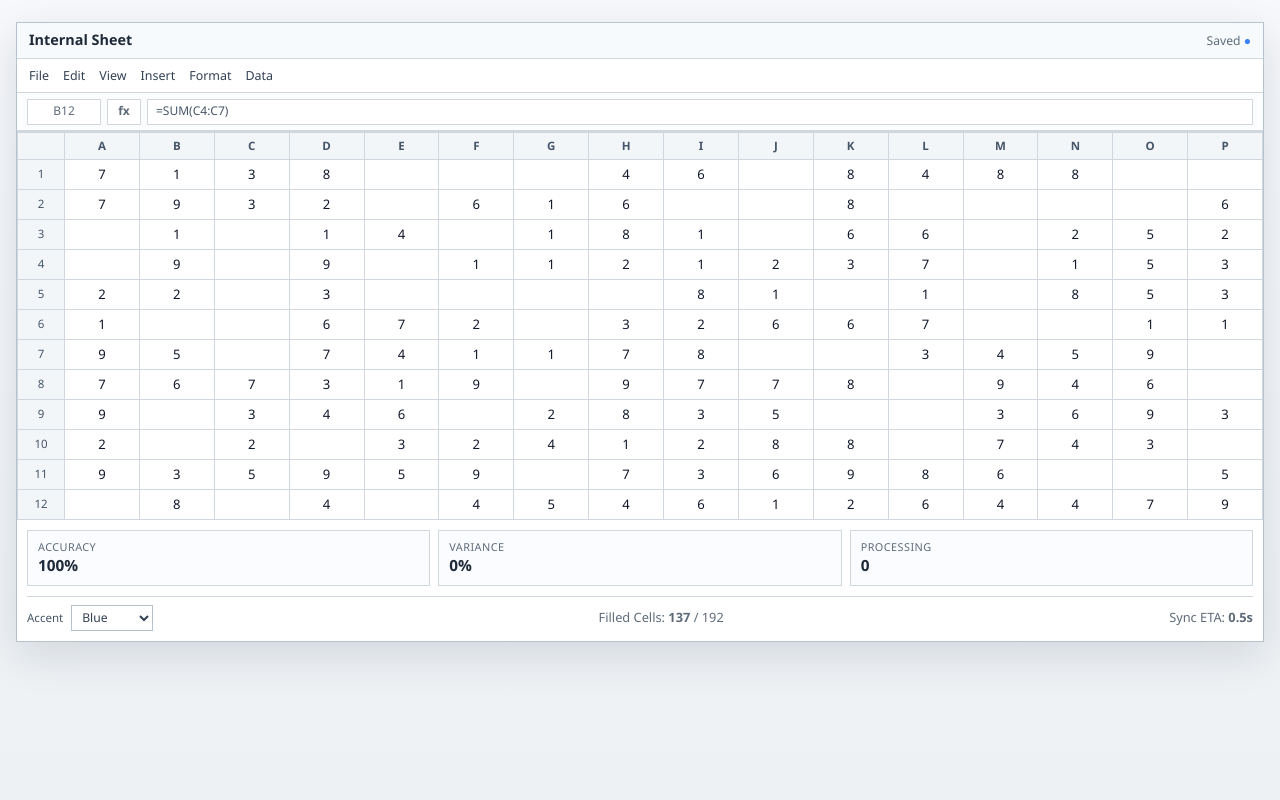
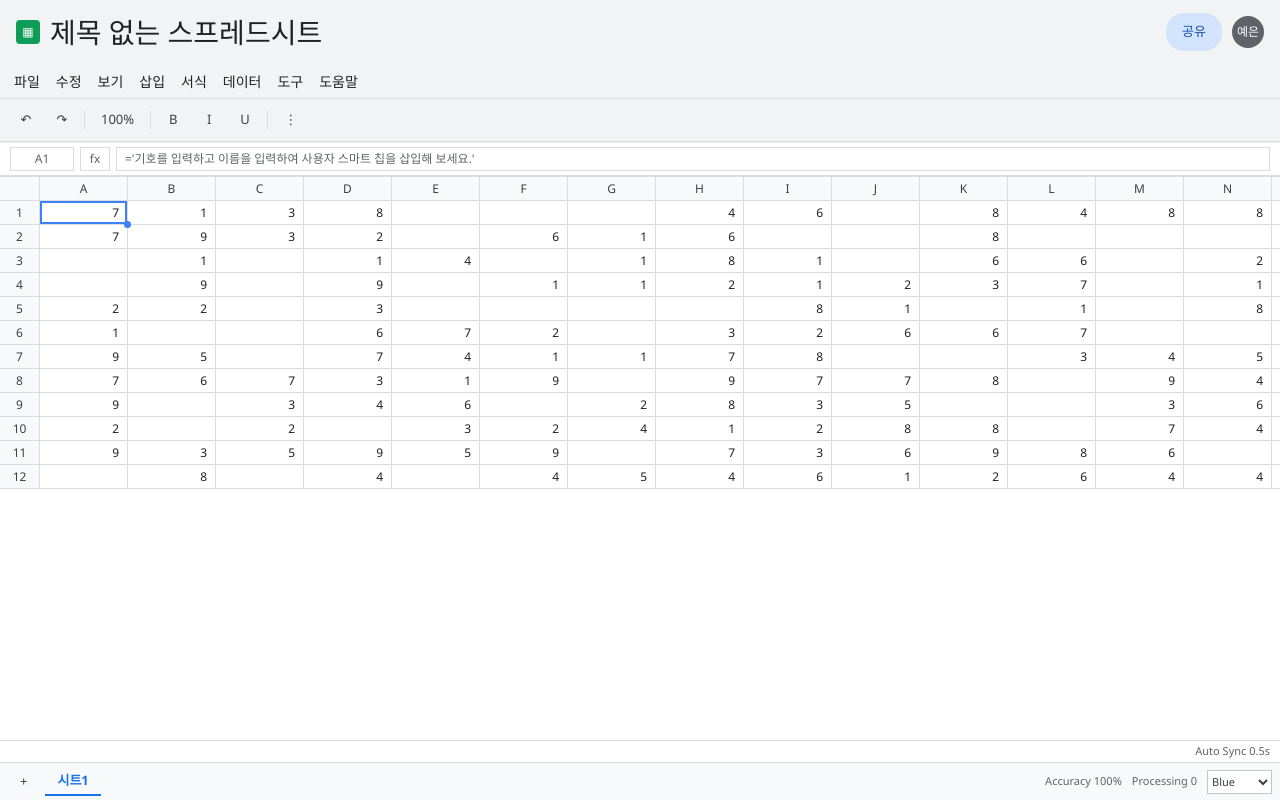
Before and after one commit to aeongiii/working-game, a React (Vite) app: page / in a window 1280 px wide. Built offline with nearby package versions, Linux system fonts and the light colour scheme.

Commit message:
style: align UI closer to sheets-like workspace chrome

```diff
--- a/src/App.tsx
+++ b/src/App.tsx
@@ -25,27 +25,61 @@ const COLUMN_LABELS = Array.from({ length: GRID_COLS }, (_, index) =>
   String.fromCharCode(65 + index),
 )
 
-function Header() {
+function toAddress(index: number) {
+  const row = Math.floor(index / GRID_COLS) + 1
+  const col = COLUMN_LABELS[index % GRID_COLS] ?? 'A'
+  return `${col}${row}`
+}
+
+function Header({
+  activeAddress,
+  hiddenMode,
+}: {
+  activeAddress: string
+  hiddenMode: boolean
+}) {
   return (
     <header className="wg-header" aria-label="sheet chrome">
-      <div className="wg-titlebar">
-        <h1>Internal Sheet</h1>
-        <div className="saved-indicator" aria-label="saved">
-          Saved <span aria-hidden>●</span>
+      <div className="wg-appbar">
+        <div className="wg-app-left">
+          <div className="wg-doc-icon" aria-hidden>
+            ▦
+          </div>
+          <div className="wg-doc-title">제목 없는 스프레드시트</div>
+        </div>
+        <div className="wg-app-right">
+          <button type="button">공유</button>
+          <div className="wg-avatar">예은</div>
         </div>
       </div>
       <div className="wg-menubar">
-        <span>File</span>
-        <span>Edit</span>
-        <span>View</span>
-        <span>Insert</span>
-        <span>Format</span>
-        <span>Data</span>
+        <span>파일</span>
+        <span>수정</span>
+        <span>보기</span>
+        <span>삽입</span>
+        <span>서식</span>
+        <span>데이터</span>
+        <span>도구</span>
+        <span>도움말</span>
+      </div>
+      <div className="wg-toolbar">
+        <span className="tool">↶</span>
+        <span className="tool">↷</span>
+        <span className="divider" />
+        <span className="tool">100%</span>
+        <span className="divider" />
+        <span className="tool">B</span>
+        <span className="tool">I</span>
+        <span className="tool">U</span>
+        <span className="divider" />
+        <span className="tool">⋮</span>
       </div>
       <div className="wg-formula" aria-label="formula bar">
-        <div className="wg-namebox">B12</div>
+        <div className="wg-namebox">{activeAddress}</div>
         <div className="wg-fx">fx</div>
-        <div className="wg-formula-input">=SUM(C4:C7)</div>
+        <div className="wg-formula-input">
+          {hiddenMode ? '0' : "='기호를 입력하고 이름을 입력하여 사용자 스마트 칩을 삽입해 보세요.'"}
+        </div>
       </div>
     </header>
   )
@@ -55,6 +89,7 @@ function Grid({
   cells,
   hiddenMode,
   previewIndices,
+  activeIndex,
   onCellClick,
   onCellHover,
   onCellLeave,
@@ -62,6 +97,7 @@ function Grid({
   cells: Cell[]
   hiddenMode: boolean
   previewIndices: Set<number>
+  activeIndex: number
   onCellClick: (index: number) => void
   onCellHover: (index: number) => void
   onCellLeave: () => void
@@ -69,12 +105,14 @@ function Grid({
   return (
     <section className="wg-grid-wrap" aria-label="number grid">
       <div className="wg-grid">
+        <div className="wg-grid-top">
           <div className="wg-grid-corner" />
           {COLUMN_LABELS.map((label) => (
             <div key={label} className="wg-col-header">
               {label}
             </div>
           ))}
+        </div>
         {Array.from({ length: GRID_ROWS }, (_, row) => (
           <div key={`r-${row}`} className="wg-grid-row">
             <div className="wg-row-header">{row + 1}</div>
@@ -83,10 +121,11 @@ function Grid({
               const cell = cells[index]
               const displayValue = hiddenMode ? '0' : cell.value ?? ''
               const isPreview = previewIndices.has(index)
+              const isActive = activeIndex === index
               return (
                 <button
                   key={cell.id}
-                  className={`wg-cell ${isPreview ? 'is-match' : ''}`}
+                  className={`wg-cell ${isPreview ? 'is-match' : ''} ${isActive ? 'is-active' : ''}`}
                   type="button"
                   onClick={() => onCellClick(index)}
                   onMouseEnter={() => onCellHover(index)}
@@ -103,60 +142,42 @@ function Grid({
   )
 }
 
-function MetricsPanel({
+function SheetBar({
   score,
   clickCount,
   clearCount,
   hiddenMode,
+  theme,
+  onThemeChange,
 }: {
   score: number
   clickCount: number
   clearCount: number
   hiddenMode: boolean
+  theme: string
+  onThemeChange: (value: string) => void
 }) {
   const accuracy = clickCount === 0 ? 100 : Math.round((clearCount / clickCount) * 100)
-  const variance = Math.max(0, 100 - accuracy)
-
   return (
-    <section className="wg-metrics" aria-label="kpi panel">
-      <div>
-        <span>Accuracy</span>
-        <strong>{hiddenMode ? '--' : `${accuracy}%`}</strong>
+    <footer className="wg-sheetbar">
+      <div className="sheet-tabs">
+        <button type="button">+</button>
+        <button type="button" className="active">
+          시트1
+        </button>
       </div>
-      <div>
-        <span>Variance</span>
-        <strong>{hiddenMode ? '--' : `${variance}%`}</strong>
-      </div>
-      <div>
-        <span>Processing</span>
-        <strong>{hiddenMode ? '--' : score.toLocaleString()}</strong>
-      </div>
-    </section>
-  )
-}
-
-function ThemeSelector({
-  theme,
-  onChange,
-}: {
-  theme: string
-  onChange: (value: string) => void
-}) {
-  return (
-    <section className="wg-theme">
-      <label htmlFor="theme-selector">Accent</label>
-      <select
-        id="theme-selector"
-        value={theme}
-        onChange={(event) => onChange(event.target.value)}
-      >
+      <div className="sheet-status">
+        <span>Accuracy {hiddenMode ? '--' : `${accuracy}%`}</span>
+        <span>Processing {hiddenMode ? '--' : score.toLocaleString()}</span>
+        <select value={theme} onChange={(event) => onThemeChange(event.target.value)}>
           {THEMES.map((item) => (
             <option key={item.value} value={item.value}>
               {item.label}
             </option>
           ))}
         </select>
-    </section>
+      </div>
+    </footer>
   )
 }
 
@@ -165,6 +186,7 @@ function App() {
   const [score, setScore] = useState(0)
   const [clickCount, setClickCount] = useState(0)
   const [clearCount, setClearCount] = useState(0)
+  const [activeIndex, setActiveIndex] = useState(0)
   const [hiddenMode, setHiddenMode] = useState(false)
   const [gameOver, setGameOver] = useState(false)
   const [previewIndices, setPreviewIndices] = useState<Set<number>>(new Set())
@@ -174,6 +196,7 @@ function App() {
   })
 
   const hasMatch = useMemo(() => hasAnyMatch(cells), [cells])
+  const activeAddress = useMemo(() => toAddress(activeIndex), [activeIndex])
 
   useEffect(() => {
     document.documentElement.style.setProperty('--accent', theme)
@@ -220,11 +243,6 @@ function App() {
     return () => window.clearInterval(countdown)
   }, [hiddenMode, gameOver])
 
-  const filledCount = useMemo(
-    () => cells.reduce((count, cell) => count + (cell.value === null ? 0 : 1), 0),
-    [cells],
-  )
-
   const handleCellHover = (index: number) => {
     if (hiddenMode || gameOver) {
       return
@@ -247,7 +265,9 @@ function App() {
       return
     }
 
+    setActiveIndex(index)
     setClickCount((prev) => prev + 1)
+
     const value = cells[index].value
     if (value === null) {
       return
@@ -275,6 +295,7 @@ function App() {
     setScore(0)
     setClickCount(0)
     setClearCount(0)
+    setActiveIndex(0)
     setGameOver(false)
     setHiddenMode(false)
     setPreviewIndices(new Set())
@@ -283,34 +304,22 @@ function App() {
 
   return (
     <main className="wg-app">
-      <Header />
+      <Header activeAddress={activeAddress} hiddenMode={hiddenMode} />
       <Grid
         cells={cells}
         hiddenMode={hiddenMode}
         previewIndices={previewIndices}
+        activeIndex={activeIndex}
         onCellClick={handleCellClick}
         onCellHover={handleCellHover}
         onCellLeave={handleCellLeave}
       />
-      <MetricsPanel
-        score={score}
-        clickCount={clickCount}
-        clearCount={clearCount}
-        hiddenMode={hiddenMode}
-      />
-      <div className="wg-footer">
-        <ThemeSelector theme={theme} onChange={setTheme} />
-        <p className="wg-footer-stat">
-          Filled Cells: <strong>{filledCount}</strong> / {GRID_ROWS * GRID_COLS}
-        </p>
-        <p className="wg-footer-stat">
-          Sync ETA: <strong>{hiddenMode ? '--' : `${(nextTickMs / 1000).toFixed(1)}s`}</strong>
-        </p>
-      </div>
+      <div className="wg-runtime">{hiddenMode ? '숨김 모드' : `Auto Sync ${(
+        nextTickMs / 1000
+      ).toFixed(1)}s`}</div>
       {!gameOver && !hiddenMode && !hasMatch && (
-        <p className="wg-note">No valid group. Waiting for auto recalculation...</p>
+        <p className="wg-note">매칭 가능한 그룹이 없습니다. 자동 반영을 기다리는 중...</p>
       )}
-
       {gameOver && (
         <section className="wg-gameover" role="alertdialog" aria-label="game over">
           <h2>Recalculation Failed</h2>
@@ -319,6 +328,14 @@ function App() {
           </button>
         </section>
       )}
+      <SheetBar
+        score={score}
+        clickCount={clickCount}
+        clearCount={clearCount}
+        hiddenMode={hiddenMode}
+        theme={theme}
+        onThemeChange={setTheme}
+      />
     </main>
   )
 }
--- a/src/index.css
+++ b/src/index.css
@@ -1,17 +1,14 @@
 @import "tailwindcss";
 
 :root {
-  font-family: "Segoe UI", "Malgun Gothic", "Noto Sans KR", sans-serif;
-  line-height: 1.4;
-  font-weight: 400;
-  --accent: 59 130 246;
-  --bg: #edf1f4;
-  --window: #ffffff;
-  --line: #d0d7de;
-  --line-strong: #b8c2cc;
-  --text: #1f2937;
-  --muted: #5f6b7a;
-  --header: #f3f6f9;
+  font-family: "Google Sans", "Noto Sans KR", "Segoe UI", sans-serif;
+  --accent: 26 115 232;
+  --bg: #f1f3f4;
+  --chrome: #f1f3f4;
+  --line: #dadce0;
+  --line-dark: #c3c7cc;
+  --text: #202124;
+  --muted: #5f6368;
 }
 
 * {
@@ -23,102 +20,157 @@ body {
   min-width: 320px;
   min-height: 100vh;
   color: var(--text);
-  background:
-    linear-gradient(180deg, #f6f8fb 0%, var(--bg) 100%);
+  background: var(--bg);
 }
 
 #root {
   min-height: 100vh;
-  padding: 22px 16px;
 }
 
 .wg-app {
-  max-width: 1280px;
-  margin: 0 auto;
-  border: 1px solid var(--line-strong);
-  background: var(--window);
-  box-shadow: 0 14px 40px rgba(15, 23, 42, 0.12);
+  min-height: 100vh;
+  display: grid;
+  grid-template-rows: auto 1fr auto auto auto;
+  background: #fff;
 }
 
 .wg-header {
+  background: var(--chrome);
   border-bottom: 1px solid var(--line);
 }
 
-.wg-titlebar {
-  height: 36px;
-  padding: 0 12px;
+.wg-appbar {
+  height: 64px;
+  padding: 0 16px;
   display: flex;
   align-items: center;
   justify-content: space-between;
-  background: #f7fafc;
-  border-bottom: 1px solid var(--line);
 }
 
-.wg-titlebar h1 {
-  margin: 0;
-  font-size: 0.9rem;
-  font-weight: 600;
+.wg-app-left {
+  display: flex;
+  align-items: center;
+  gap: 10px;
 }
 
-.saved-indicator {
-  font-size: 0.76rem;
-  color: var(--muted);
+.wg-doc-icon {
+  width: 24px;
+  height: 24px;
+  display: flex;
+  align-items: center;
+  justify-content: center;
+  background: #0f9d58;
+  color: #fff;
+  border-radius: 4px;
+  font-size: 12px;
 }
 
-.saved-indicator span {
-  color: rgb(var(--accent));
+.wg-doc-title {
+  font-size: 1.75rem;
+  font-weight: 400;
+  line-height: 1;
+}
+
+.wg-app-right {
+  display: flex;
+  align-items: center;
+  gap: 10px;
+}
+
+.wg-app-right button {
+  border: 0;
+  border-radius: 18px;
+  background: #d2e3fc;
+  color: #174ea6;
+  font-size: 13px;
+  padding: 9px 16px;
+  cursor: pointer;
+}
+
+.wg-avatar {
+  width: 32px;
+  height: 32px;
+  display: flex;
+  align-items: center;
+  justify-content: center;
+  border-radius: 50%;
+  background: #5f6368;
+  color: #fff;
+  font-size: 12px;
 }
 
 .wg-menubar {
   height: 34px;
+  padding: 0 14px;
+  display: flex;
+  align-items: center;
+  gap: 16px;
+  font-size: 14px;
+}
+
+.wg-toolbar {
+  height: 44px;
   padding: 0 12px;
   display: flex;
   align-items: center;
-  gap: 14px;
-  font-size: 0.78rem;
+  gap: 8px;
+  border-top: 1px solid var(--line);
   border-bottom: 1px solid var(--line);
-  background: #fff;
 }
 
-.wg-menubar span {
-  color: #334155;
+.tool {
+  min-width: 28px;
+  height: 28px;
+  padding: 0 8px;
+  border-radius: 4px;
+  display: inline-flex;
+  align-items: center;
+  justify-content: center;
+  color: #3c4043;
+  font-size: 13px;
+}
+
+.tool:hover {
+  background: #e8eaed;
+}
+
+.divider {
+  width: 1px;
+  height: 18px;
+  background: var(--line);
 }
 
 .wg-formula {
-  height: 38px;
+  height: 34px;
   padding: 0 10px;
   display: grid;
+  grid-template-columns: 64px 30px 1fr;
   align-items: center;
-  grid-template-columns: 74px 34px 1fr;
   gap: 6px;
+  border-top: 1px solid #eceff1;
   border-bottom: 1px solid var(--line);
-  background: #fbfdff;
+  background: #fff;
 }
 
 .wg-namebox,
 .wg-fx,
 .wg-formula-input {
+  height: 24px;
   border: 1px solid var(--line);
   background: #fff;
-  height: 26px;
   display: flex;
   align-items: center;
-  font-size: 0.75rem;
   color: var(--muted);
+  font-size: 12px;
 }
 
-.wg-namebox {
-  justify-content: center;
-}
-
+.wg-namebox,
 .wg-fx {
   justify-content: center;
-  font-weight: 600;
 }
 
 .wg-formula-input {
   padding: 0 8px;
-  color: #475569;
 }
 
 .wg-grid-wrap {
@@ -127,7 +179,16 @@ body {
 }
 
 .wg-grid {
-  min-width: 980px;
+  min-width: 100%;
+}
+
+.wg-grid-top {
+  display: grid;
+  grid-template-columns: 40px repeat(16, minmax(88px, 1fr));
+  position: sticky;
+  top: 0;
+  background: #f8f9fa;
+  z-index: 2;
 }
 
 .wg-grid-corner,
@@ -139,155 +200,161 @@ body {
 }
 
 .wg-grid-corner {
-  width: 48px;
-  height: 28px;
-  background: var(--header);
-  border-top: 1px solid var(--line);
-  border-left: 1px solid var(--line);
-  display: inline-flex;
-  vertical-align: top;
+  height: 24px;
+  background: #f8f9fa;
 }
 
 .wg-col-header {
-  width: calc((100% - 48px) / 16);
-  min-width: 56px;
-  height: 28px;
-  display: inline-flex;
+  height: 24px;
+  display: flex;
   align-items: center;
   justify-content: center;
-  background: var(--header);
-  font-size: 0.72rem;
-  color: #475569;
-  font-weight: 600;
-  border-top: 1px solid var(--line);
+  font-size: 12px;
+  color: #3c4043;
+  background: #f8f9fa;
 }
 
 .wg-grid-row {
   display: grid;
-  grid-template-columns: 48px repeat(16, minmax(56px, 1fr));
+  grid-template-columns: 40px repeat(16, minmax(88px, 1fr));
 }
 
 .wg-row-header {
-  height: 30px;
+  height: 24px;
   display: flex;
   align-items: center;
   justify-content: center;
-  background: var(--header);
-  font-size: 0.72rem;
-  color: #475569;
-  border-left: 1px solid var(--line);
+  font-size: 12px;
+  color: #3c4043;
+  background: #f8f9fa;
 }
 
 .wg-cell {
-  height: 30px;
-  background: #fff;
-  color: #0f172a;
-  font-size: 0.82rem;
+  height: 24px;
   border-left: 0;
   border-top: 0;
+  background: #fff;
+  color: #202124;
+  text-align: right;
+  padding: 0 8px;
+  font-size: 12px;
   cursor: pointer;
 }
 
 .wg-cell:hover {
-  background: #f5f9ff;
+  background: #f8fbff;
 }
 
 .wg-cell.is-match {
-  background: rgba(var(--accent), 0.18);
-  box-shadow: inset 0 0 0 1px rgba(var(--accent), 0.5);
+  background: rgba(26, 115, 232, 0.08);
 }
 
-.wg-metrics {
-  margin: 10px;
-  display: grid;
-  grid-template-columns: repeat(3, minmax(0, 1fr));
-  gap: 8px;
+.wg-cell.is-active {
+  position: relative;
+  box-shadow: inset 0 0 0 2px rgb(var(--accent));
 }
 
-.wg-metrics div {
-  border: 1px solid var(--line);
-  background: #fafcff;
-  padding: 8px 10px;
+.wg-cell.is-active::after {
+  content: "";
+  position: absolute;
+  right: -4px;
+  bottom: -4px;
+  width: 7px;
+  height: 7px;
+  border-radius: 50%;
+  background: rgb(var(--accent));
 }
 
-.wg-metrics span {
-  display: block;
-  font-size: 0.68rem;
-  text-transform: uppercase;
-  letter-spacing: 0.04em;
-  color: var(--muted);
-}
-
-.wg-metrics strong {
-  font-size: 0.96rem;
-}
-
-.wg-footer {
-  margin: 0 10px 10px;
-  padding-top: 8px;
-  border-top: 1px solid var(--line);
+.wg-runtime {
+  height: 22px;
   display: flex;
   align-items: center;
-  justify-content: space-between;
-  gap: 8px;
+  justify-content: flex-end;
+  padding: 0 10px;
+  font-size: 11px;
   color: var(--muted);
-  font-size: 0.8rem;
-}
-
-.wg-footer-stat {
-  margin: 0;
-}
-
-.wg-theme {
-  display: flex;
-  align-items: center;
-  gap: 8px;
-}
-
-.wg-theme label {
-  font-size: 0.72rem;
-  color: #475569;
-}
-
-.wg-theme select {
-  height: 26px;
-  border: 1px solid var(--line-strong);
-  background: #fff;
-  color: #334155;
-  font-size: 0.76rem;
-  padding: 0 6px;
+  border-top: 1px solid var(--line);
 }
 
 .wg-note {
-  margin: 0 10px 10px;
-  font-size: 0.76rem;
-  color: var(--muted);
+  margin: 4px 10px 8px;
+  font-size: 12px;
+  color: #d93025;
 }
 
 .wg-gameover {
-  margin: 0 10px 10px;
+  margin: 0 10px 8px;
   border: 1px solid rgb(var(--accent));
+  padding: 8px;
   background: #fff;
-  padding: 10px;
 }
 
 .wg-gameover h2 {
-  margin: 0 0 8px;
-  font-size: 0.92rem;
+  margin: 0 0 6px;
+  font-size: 13px;
+  font-weight: 600;
 }
 
 .wg-gameover button {
   border: 1px solid rgb(var(--accent));
-  background: rgba(var(--accent), 0.1);
-  color: #1e293b;
-  padding: 6px 10px;
+  background: #f5f9ff;
+  color: #174ea6;
+  font-size: 12px;
+  padding: 5px 9px;
   cursor: pointer;
-  font-size: 0.78rem;
+}
+
+.wg-sheetbar {
+  height: 38px;
+  border-top: 1px solid var(--line);
+  background: #f8f9fa;
+  display: flex;
+  align-items: center;
+  justify-content: space-between;
+  padding: 0 8px;
+}
+
+.sheet-tabs {
+  display: flex;
+  align-items: center;
+  gap: 6px;
+}
+
+.sheet-tabs button {
+  border: 0;
+  background: transparent;
+  height: 28px;
+  padding: 0 12px;
+  font-size: 13px;
+  color: #3c4043;
+  cursor: pointer;
+}
+
+.sheet-tabs button.active {
+  color: #1a73e8;
+  border-bottom: 2px solid #1a73e8;
+  font-weight: 600;
+}
+
+.sheet-status {
+  display: flex;
+  align-items: center;
+  gap: 10px;
+  font-size: 11px;
+  color: var(--muted);
+}
+
+.sheet-status select {
+  height: 24px;
+  border: 1px solid var(--line-dark);
+  background: #fff;
+  color: #3c4043;
+  font-size: 11px;
 }
 
 @media (max-width: 900px) {
-  #root {
-    padding: 8px 6px;
+  .wg-doc-title {
+    font-size: 1rem;
   }
 
   .wg-menubar {
@@ -296,8 +363,7 @@ body {
     white-space: nowrap;
   }
 
-  .wg-footer {
-    flex-direction: column;
-    align-items: flex-start;
+  .sheet-status span {
+    display: none;
   }
 }
```
Lines whose indentation alone changed are shown as unchanged.
